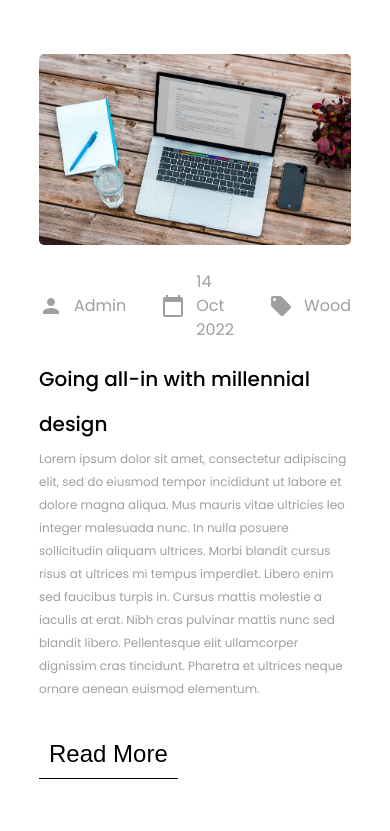
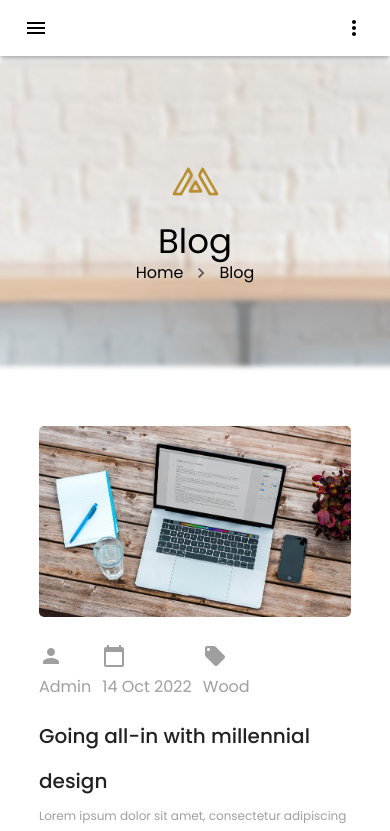
Before and after one commit to PriscillaAkumu/Ecommerce-Project, a React (Vite) app: page /Blog in a window 390 px wide. Shown: the top 831 px of the page. Built offline with nearby package versions, Linux system fonts and the light colour scheme.

Commit message:
made changes

```diff
--- a/src/App.css
+++ b/src/App.css
@@ -7,8 +7,8 @@
   text-decoration: none;
 }
 #root {
-  /* max-width: 1440px;
-  margin: 0 auto; */
+  max-width: 1440px;
+  margin: 0 auto;
   font-family: "Poppins";
 }
 
--- a/src/Pages/Blog/Blog.css
+++ b/src/Pages/Blog/Blog.css
@@ -26,7 +26,8 @@
   .blog__inner
   .blog__content
   .blog__content__meta
-  .blog__content__meta__item {
+
+  {
   display: flex;
   flex-wrap: nowrap;
   gap: 11px;
@@ -38,6 +39,13 @@
   color: #9f9f9f;
   margin-bottom: 15px;
 }
+
+ blog__content__meta__item{
+  display: flex;
+  flex-direction: row;
+  align-items: center;
+ }
+
 .blog__content__title {
   font-family: Poppins;
   font-size: 30px;
@@ -227,13 +235,18 @@
     width: 100%;
     padding: 0px;
   }
+.blog__content__meta_item{
+ display: flex;
+ justify-content: space-between;
+}
+
   .delivery .delivery__inner {
     flex-direction: column;
     gap: 20px;
   }
   .delivery .delivery__inner div {
     width: 100%;
-    /* justify-content: center; */
+
   }
 }
 
--- a/src/Pages/Blog/Blog.jsx
+++ b/src/Pages/Blog/Blog.jsx
@@ -1,4 +1,6 @@
 import "./Blog.css";
+import Banner from '../../components/Banner/Banner';
+import Navbar from "../../components/Navbar/Navbar";
 import blogPosts from "./blogPosts";
 import blogimg1 from "../Blog/img/blogimg1.png";
 import ContainerStyle from "./ContainerStyle";
@@ -13,10 +15,22 @@ import Pagination from "./Pagination";
 import FreeDelivery from "./FreeDelivery";
 
 const Blog = () => {
+    const breadcrumbItems = [
+      { label: 'Home', link: '/' },
+      { label: 'Blog', link: '/Blog' },
+    ];
+
   return (
     <>
-      <div className="blog">
+    <div >
+    <Navbar/>
+    <Banner
+        pageTitle="Blog"
+        breadcrumbItems={breadcrumbItems}
+      />
+   <div className="blog">
         <ContainerStyle>
+
           <div className="blog__inner">
             <div className="blog__content">
               {blogPosts.map((post, index) => (
@@ -29,7 +43,8 @@ const Blog = () => {
                     </div>
                     <div className="blog__content__meta__item">
                       <CalendarTodayIcon />
-                      {post.date}
+                      <div>  {post.date}</div>
+
                     </div>
                     <div className="blog__content__meta__item">
                       <LocalOfferIcon />
@@ -58,6 +73,9 @@ const Blog = () => {
         </ContainerStyle>
       </div>
 
+
+    </div>
+
       <Pagination />
       <FreeDelivery />
     </>
--- a/src/components/Banner/Banner.jsx
+++ b/src/components/Banner/Banner.jsx
@@ -11,6 +11,7 @@ const myStyles ={
   backgroundPosition: 'center',
   height: '316px', // Set the desired height for the container
   width:'100%',
+
 
 }
 
--- a/src/components/Navbar/DrawerComp.jsx
+++ b/src/components/Navbar/DrawerComp.jsx
@@ -54,7 +54,8 @@ const DrawerComp = () => {
           keepMounted: true,
         }}
         onClose={() => setOpenDrawer(false)}
-        sx={{  width: drawerWidth,  }}
+        sx={{   display: { xs: 'block', sm: 'block' },
+        '& .MuiDrawer-paper': { boxSizing: 'border-box', width: drawerWidth, backgroundColor: '#FBEBB5' }, }}
       >
         <List  sx={{
           width: drawerWidth, backgroundColor: '#FBEBB5', boxSizing: 'border-box', paddingTop: '40px', justifyContent: 'center',
--- a/src/components/Navbar/Navbar.jsx
+++ b/src/components/Navbar/Navbar.jsx
@@ -41,7 +41,7 @@ const Navbar = () => {
 
   return (
 
-    <AppBar position="sticky" sx={{ background: "#fff", }}>
+    <AppBar position='sticky'    sx={{ background: "#fff",   }}>
       <Toolbar>
 
         {isMatch ? (
```
